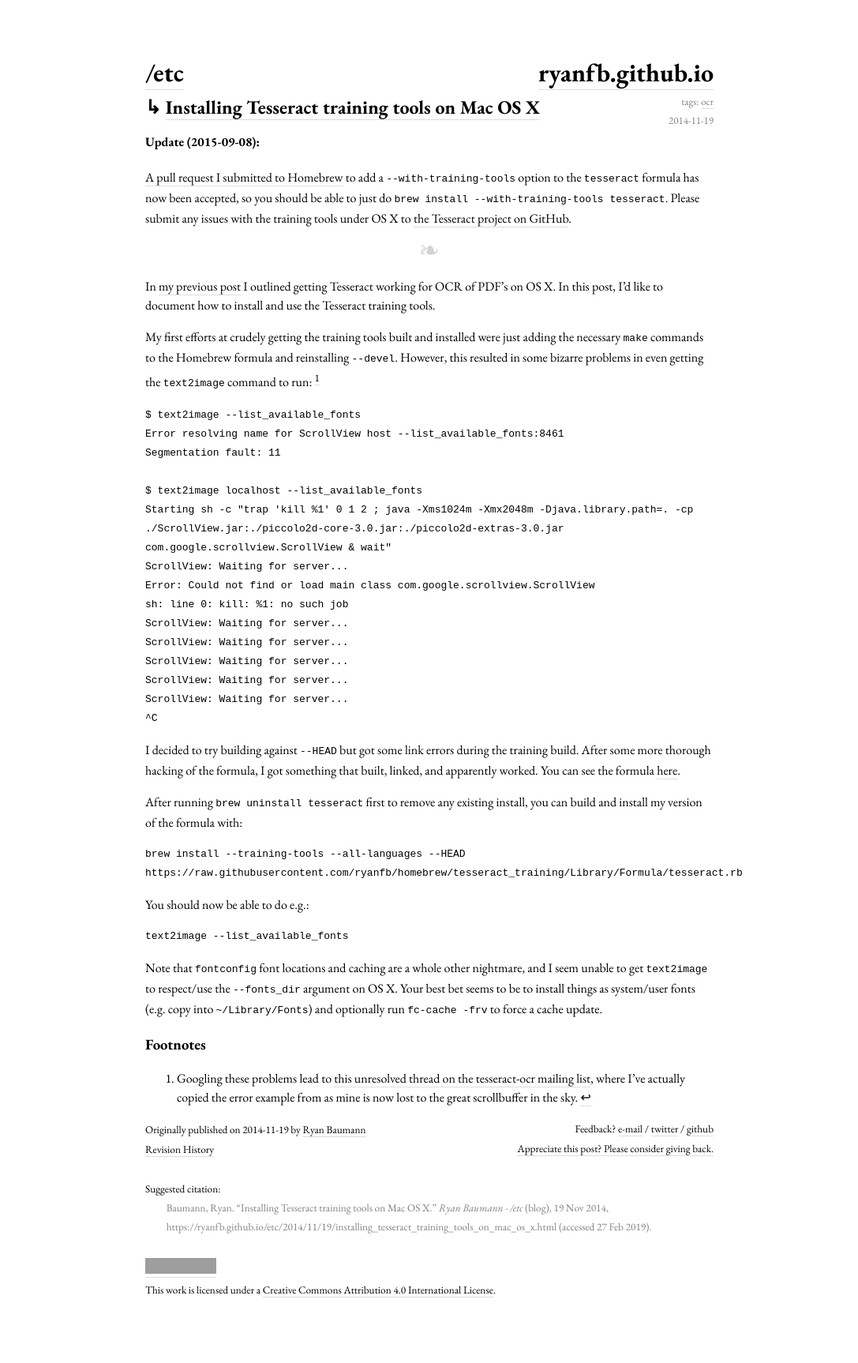
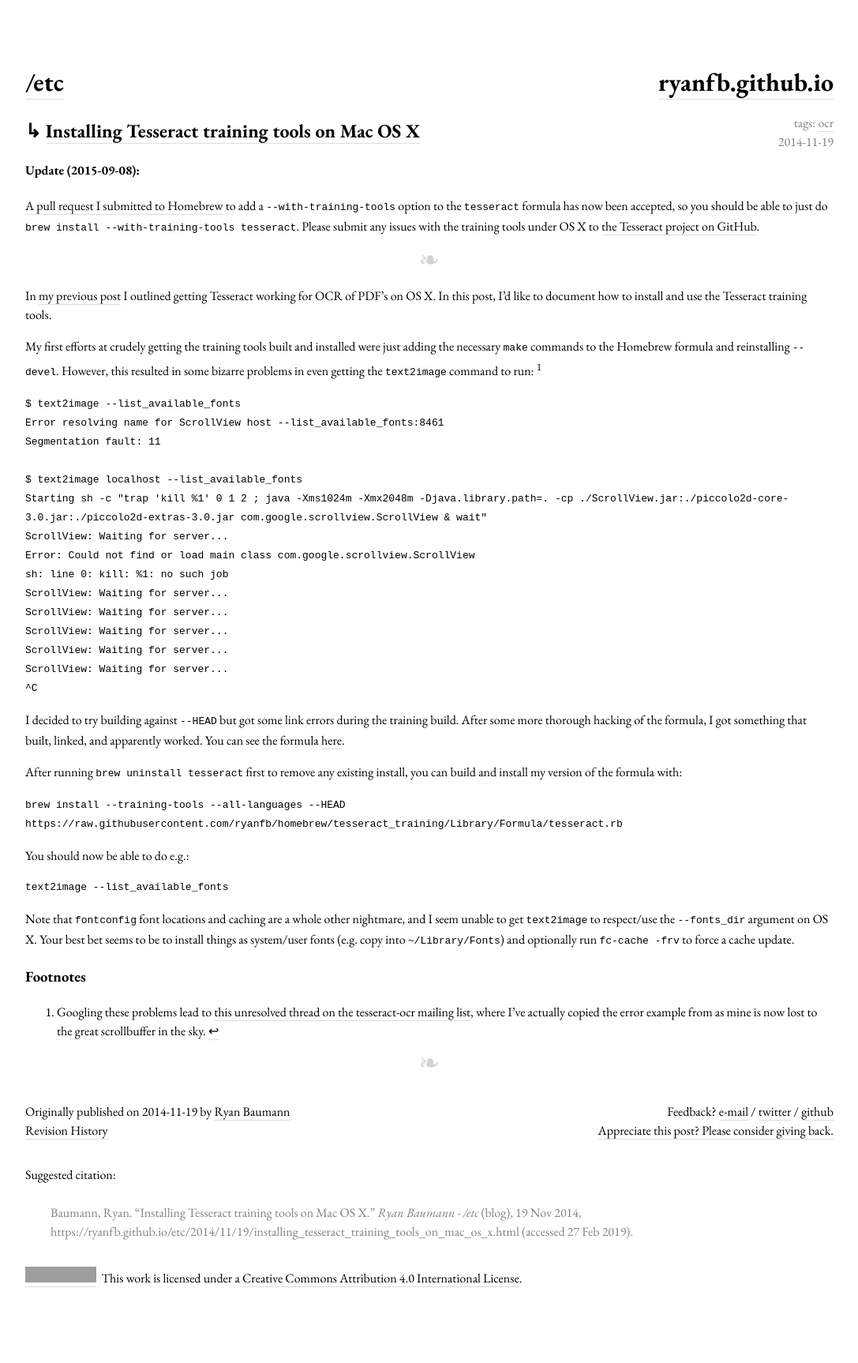
Before and after one commit to ryanfb/etc, a Jekyll site: the page built from _posts/2014-11-19-installing_tesseract_training_tools_on_mac_os_x.md, in a window 1280 px wide. Shown: the whole page at 79% size, without its empty margins (96-1183 px from the left). Built offline with Jekyll 4.4.1, drawn with Linux system fonts in a browser that asks for light colours; nearby versions of some CDN libraries; grey boxes are pictures that could not be loaded.

Commit message:
Improved(?) styling

```diff
--- a/_includes/footer.html
+++ b/_includes/footer.html
@@ -1,13 +1,17 @@
-<small>
 {% if page.date %}
-<span>Originally published on {{ page.date | date: "%Y-%m-%d" }} by <a href="https://ryanfb.github.io/">Ryan Baumann</a></span>
-<span style="float:right">Feedback? <a href="mailto:ryan.baumann@gmail.com">e-mail</a> / <a href="https://twitter.com/intent/tweet?text=%40ryanfb%20">twitter</a> / <a href="https://github.com/ryanfb/etc/issues">github</a></span>
+<hr>
+<div class="footer">
+<div class="metadata">
+<span class="left">Originally published on {{ page.date | date: "%Y-%m-%d" }} by <a href="https://ryanfb.github.io/">Ryan Baumann</a></span>
+<span class="right">Feedback? <a href="mailto:ryan.baumann@gmail.com">e-mail</a> / <a href="https://twitter.com/intent/tweet?text=%40ryanfb%20">twitter</a> / <a href="https://github.com/ryanfb/etc/issues">github</a></span>
 <br/>
-<span><a href="https://github.com/ryanfb/etc/commits/gh-pages/{{ page.path }}">Revision History</a></span>
-<span style="float:right"><a href="{{ site.baseurl }}/tip-jar.html">Appreciate this post? Please consider giving back.</a></span>
-<br/><br/>
-Suggested citation:<br/>
-<span class="citation">{% include citation.html %}</span>
-<br/><br/><a rel="license" href="http://creativecommons.org/licenses/by/4.0/"><img alt="Creative Commons License" style="border-width:0" src="https://i.creativecommons.org/l/by/4.0/80x15.png" /></a><br />This work is licensed under a <a rel="license" href="http://creativecommons.org/licenses/by/4.0/">Creative Commons Attribution 4.0 International License</a>.
+<span class="left"><a href="https://github.com/ryanfb/etc/commits/gh-pages/{{ page.path }}">Revision History</a></span>
+<span class="right"><a href="{{ site.baseurl }}/tip-jar.html">Appreciate this post? Please consider giving back.</a></span>
+</div>
+<div class="citation">
+<span class="left">Suggested citation:</span><br/>
+<div class="citation-body wrapped">{% include citation.html %}</div>
+</div>
+<div class="license"><a rel="license" href="http://creativecommons.org/licenses/by/4.0/"><img alt="Creative Commons License" style="border-width:0" src="https://i.creativecommons.org/l/by/4.0/80x15.png" /></a> &nbsp;This work is licensed under a <a rel="license" href="http://creativecommons.org/licenses/by/4.0/">Creative Commons Attribution 4.0 International License</a>.</div>
+</div>
 {% endif %}
-</small>
--- a/_layouts/default.html
+++ b/_layouts/default.html
@@ -76,12 +76,37 @@
            url('{{ site.baseurl }}/assets/fonts/eb-garamond-v9-greek_latin_greek-ext-700italic.ttf') format('truetype'), /* Safari, Android, iOS */
            url('{{ site.baseurl }}/assets/fonts/eb-garamond-v9-greek_latin_greek-ext-700italic.svg#EBGaramond') format('svg'); /* Legacy iOS */
     }
-
+    @media only screen and (max-device-width: 667px) {
+      body {
+        font-size: 40px;
+      }
+      .left, .right {
+        float: left;
+        clear: both;
+      }
+      .footer {
+        font-size: 30px;
+      }
+    }
+    @media only screen and (min-device-width: 667px) {
+      body {
+        font-size: medium;
+      }
+      .right {
+        float: right;
+      }
+      .citation-body {
+        margin-left: 2em;
+      }
+    }
     body {
+      width: 80%;
       font-family:'EB Garamond', serif;
       margin: 80px auto;
-      width: 720px;
-      line-height: 24px;
+      line-height: 1.5em;
+    }
+    h1, h2, h3, h4, h5, h6 {
+      line-height: 1.5em;
     }
     a {
       color: black;
@@ -91,8 +116,16 @@
     a:hover {
       border-bottom: 1px solid black;
     }
-    pre{
-      white-space:pre-wrap;
+    pre, .wrapped {
+      width: 99%;
+			white-space: pre;           /* CSS 2.0 */
+			white-space: pre-wrap;      /* CSS 2.1 */
+			white-space: pre-line;      /* CSS 3.0 */
+			white-space: -pre-wrap;     /* Opera 4-6 */
+			white-space: -o-pre-wrap;   /* Opera 7 */
+			white-space: -moz-pre-wrap; /* Mozilla */
+			white-space: -hp-pre-wrap;  /* HP Printers */
+			word-wrap: break-word;      /* IE 5+ */
     }
     hr {
       padding: 0;
@@ -112,9 +145,12 @@
       content: "☛";
       padding-right: .5em;
     }
-    .citation {
-      float: left;
-      margin: 0em 2em 2em;
+    .metadata, .citation, .license {
+      margin-top: 2em;
+      clear: both;
+    }
+    .citation-body {
+      clear: both;
       color: gray;
     }
     time {
@@ -130,7 +166,6 @@
       padding-top: 1em;
       float: right;
       text-align: right;
-      font-size: small;
       color: gray;
     }
     .subhead a {
```
